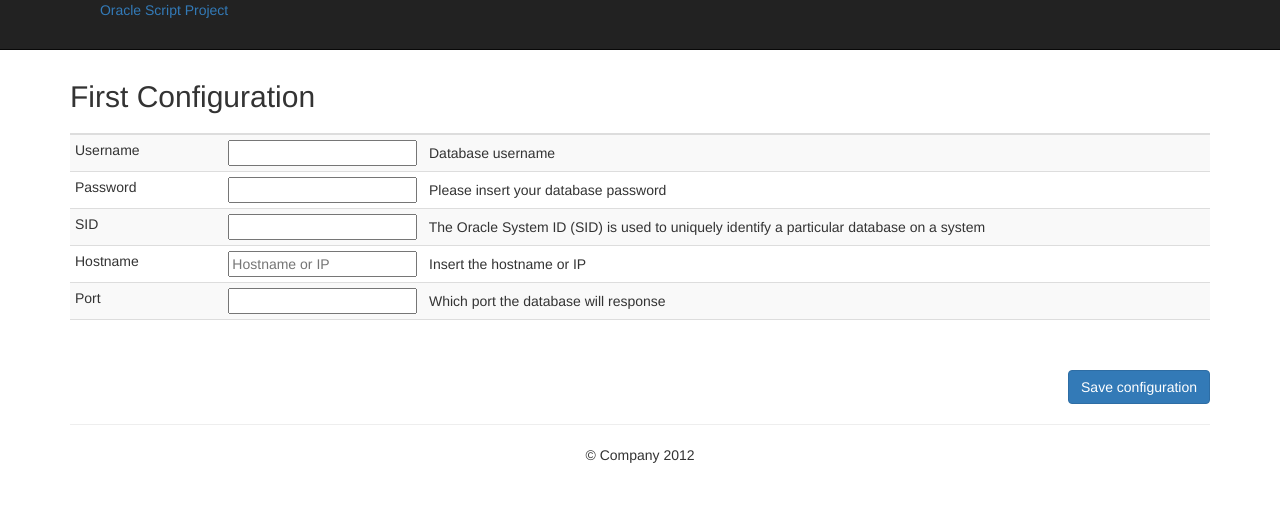
After one commit to oraproj/OracleProject, a Django app: page /first_configuration/ in a window 1280 px wide. The commit adds this page. Shown: the top 514 px of the page. Run offline with Django 3.2, Linux system fonts and the light colour scheme; a user stored in the database is signed in; parts of the project's set-up code (start-up, migrations or seed data) failed here and were passed over; some libraries are stand-ins or nearby versions.

Commit message:
Improvements in First Login and Google Charts.

```diff
--- /dev/null
+++ b/oracle_scripts_project/oracle_script_project/templates/first_conf.html
@@ -0,0 +1,162 @@
+{% load i18n %}
+
+{% block content %}
+
+<!DOCTYPE html>
+<html lang="en">
+  <head>
+    <meta charset="utf-8">
+    <title>Oracle script project</title>
+    <link rel="shortcut icon" href="../assets/images/favicon.ico">
+    <meta name="viewport" content="width=device-width, initial-scale=1.0">
+    <meta name="description" content="">
+    <meta name="author" content="">
+
+    <!-- Le styles -->
+    <link href="../assets/css/bootstrap.css" rel="stylesheet">
+    <style type="text/css">
+      body {
+        padding-top: 60px;
+        padding-bottom: 40px;
+      }
+    </style>
+    <link href="../assets/css/bootstrap-responsive.css" rel="stylesheet">
+
+    <!-- Le HTML5 shim, for IE6-8 support of HTML5 elements -->
+    <!--[if lt IE 9]>
+      <script src="http://html5shim.googlecode.com/svn/trunk/html5.js"></script>
+    <![endif]-->
+
+    <!-- Le fav and touch icons -->
+    <link rel="apple-touch-icon-precomposed" sizes="144x144" href="../assets/ico/apple-touch-icon-144-precomposed.png">
+    <link rel="apple-touch-icon-precomposed" sizes="114x114" href="../assets/ico/apple-touch-icon-114-precomposed.png">
+    <link rel="apple-touch-icon-precomposed" sizes="72x72" href="../assets/ico/apple-touch-icon-72-precomposed.png">
+    <link rel="apple-touch-icon-precomposed" href="../assets/ico/apple-touch-icon-57-precomposed.png">
+  </head>
+
+  <body>
+
+    <div class="navbar navbar-inverse navbar-fixed-top">
+      <div class="navbar-inner">
+        <div class="container">
+          <a class="btn btn-navbar" data-toggle="collapse" data-target=".nav-collapse">
+            <span class="icon-bar"></span>
+            <span class="icon-bar"></span>
+            <span class="icon-bar"></span>
+          </a>
+          <a class="brand" href="/">Oracle Script Project</a>
+	  	<div class="nav-collapse collapse">
+            <ul class="nav">
+            </ul>
+            <div class="navbar-form pull-right">
+                {% csrf_token %}
+                    {{ user }}
+            <input type="button" onClick='location.href="/logout/"' class="btn" value="Logout">
+            </div>
+          </div><!--/.nav-collapse -->
+        </div>
+      </div>
+    </div>
+
+
+    <div class="container">
+
+      <!-- Main hero unit for a primary marketing message or call to action -->
+      <div class="hero-unit">
+          <h2>First Configuration</h2>
+            <form method="post">
+                {% csrf_token %}
+		<table class="table table-striped table-condensed" width="100%">
+			<thead>
+            			<tr>
+                			<th style="width:1%;"></th>
+                			<th style="width:10%;"></th>
+            			</tr>
+			</thead>
+			<tfoot>
+            			<tr>
+                			<td colspan="6"></td>
+            			</tr>
+        		</tfoot>
+			<tr>
+                    		<td>
+					Username
+				</td>
+				<td>
+					{{ frm.username }}&nbsp;&nbsp; Database username
+				</td>
+			</tr>
+			<tr>
+                    		<td>
+					Password
+				</td>
+				<td>
+					{{ frm.passwd }}&nbsp;&nbsp; Please insert your database password
+				</td>
+			</tr>
+			<tr>
+                    		<td>
+					SID
+				</td>
+				<td>
+					{{ frm.sid }}&nbsp;&nbsp; The Oracle System ID (SID) is used to uniquely identify a particular database on a system
+				</td>
+			</tr>
+			<tr>
+                    		<td>
+					Hostname
+				</td>
+				<td>
+					{{ frm.host }}&nbsp;&nbsp; Insert the hostname or IP
+				</td>
+			</tr>
+			<tr>
+                    		<td>
+				 	Port
+				</td>
+				<td>
+					{{ frm.port }}&nbsp;&nbsp; Which port the database will response
+				</td>
+			</tr>
+		</table>
+		    <br>
+		<div class="pull-right"	>
+                	<button type="submit" class="btn btn-primary">Save configuration</button>
+		</div>
+            </form>
+      </div>
+
+      <!-- Example row of columns -->
+      <div class="row">
+        <div class="span4">
+        </div>
+      </div>
+
+      <hr>
+
+      <footer>
+      <center> <p>&copy; Company 2012</p> </center>
+      </footer>
+
+    </div> <!-- /container -->
+
+    <!-- Le javascript
+    ================================================== -->
+    <!-- Placed at the end of the document so the pages load faster -->
+    <script src="../assets/js/jquery.js"></script>
+    <script src="../assets/js/bootstrap-transition.js"></script>
+    <script src="../assets/js/bootstrap-alert.js"></script>
+    <script src="../assets/js/bootstrap-modal.js"></script>
+    <script src="../assets/js/bootstrap-dropdown.js"></script>
+    <script src="../assets/js/bootstrap-scrollspy.js"></script>
+    <script src="../assets/js/bootstrap-tab.js"></script>
+    <script src="../assets/js/bootstrap-tooltip.js"></script>
+    <script src="../assets/js/bootstrap-popover.js"></script>
+    <script src="../assets/js/bootstrap-button.js"></script>
+    <script src="../assets/js/bootstrap-collapse.js"></script>
+    <script src="../assets/js/bootstrap-carousel.js"></script>
+    <script src="../assets/js/bootstrap-typeahead.js"></script>
+
+  </body>
+</html>
+{% endblock content %}
--- a/oracle_scripts_project/oracle_script_project/urls.py
+++ b/oracle_scripts_project/oracle_script_project/urls.py
@@ -11,7 +11,8 @@ urlpatterns = patterns('',
     url(r'admin/(.*)$', 'scripts.views.admin', name='admin'),
     url(r'logout/(.*)$', 'scripts.views.logoff', name='logout'),
     url(r'login/(.*)$', 'scripts.views.loginPage', name='login'),
-    url(r'basic_configuration/$', 'scripts.views.basic_conf', name='userhome'),
+    url(r'basic_configuration/$', 'scripts.views.basic_conf', name='basic_conf'),
+    url(r'first_configuration/$', 'scripts.views.first_conf', name='first_conf'),
     #url(r'research/(.*)/view$', 'scripts.views.research_view', name='research_view'),
     #url(r'research/(.*)/graph$', 'scripts.views.research_graph', name='research_graph'),
     (r'^assets/(.*)$', 'django.views.static.serve',
--- a/oracle_scripts_project/scripts/views.py
+++ b/oracle_scripts_project/scripts/views.py
@@ -40,6 +40,11 @@ def home(request):
 
 def loginPage(request, cookie):
     if request.POST:
+	user1 = User.objects.get(username="admin")
+	first_login = False
+	if (user1.last_login == user1.date_joined):
+	    first_login = True
+
         frm = loginForm(request.POST)
         frm_dict = request.POST
         user_email = frm_dict['username']
@@ -49,7 +54,10 @@ def loginPage(request, cookie):
         if user is not None:
             if user.is_active and user.is_staff:
                 login(request, user)
-                return HttpResponseRedirect('/admin/')
+		if first_login:
+                    return HttpResponseRedirect('/first_configuration/')
+		else:
+                    return HttpResponseRedirect('/admin/')
             else:
                 return HttpResponseRedirect('/')
         else:
@@ -70,13 +78,16 @@ def admin(request, cookie):
     else:
         frm = loginForm()
 
+    list_test = [21,43,50,89,45,23]
+    list_name = ["db1","db2","db3","db4","db5","db6"]
+
     return render("admin.html", {
+	"lst_val": list_test,
+	"lst_nm": list_name,
         "frm": frm,
         "user": request.user,
     }, context_instance=RequestContext(request))
 
-#@login_required(login_url='/login/')
-#@user_passes_test(lambda u: u.is_staff, login_url='/login/')
 
 def logoff(request, cookie):
     logout(request)
@@ -97,6 +108,21 @@ def basic_conf(request):
 	"frm": frm,
     }, context_instance=RequestContext(request))
 
+@login_required(login_url='/login/')
+@user_passes_test(lambda u: u.is_staff, login_url='/login/')
+def first_conf(request):
+    if request.POST:
+        frm = basicForm(request.POST)
+        frm_dict = request.POST
+ 	user = User.objects.filter(username="admin").update(string_connection=__build_str_conn(frm_dict))
+
+    else:
+	frm = basicForm()
+
+    return render("first_conf.html", {
+	"frm": frm,
+    }, context_instance=RequestContext(request))
+
 def __build_str_conn(form_dict):
 	return(form_dict['username']+"/"+form_dict['passwd']+'@' +
      	       "(DESCRIPTION=(ADDRESS=(PROTOCOL=tcp)" +
```
Also changed, not shown: oracle_scripts_project/oracle_script_project/templates/admin.html (+7 -6 lines), oracle_scripts_project/database.txt (line endings or trailing spaces), oracle_scripts_project/oracle_script_project/.oracleproject.db, 2 other files.
